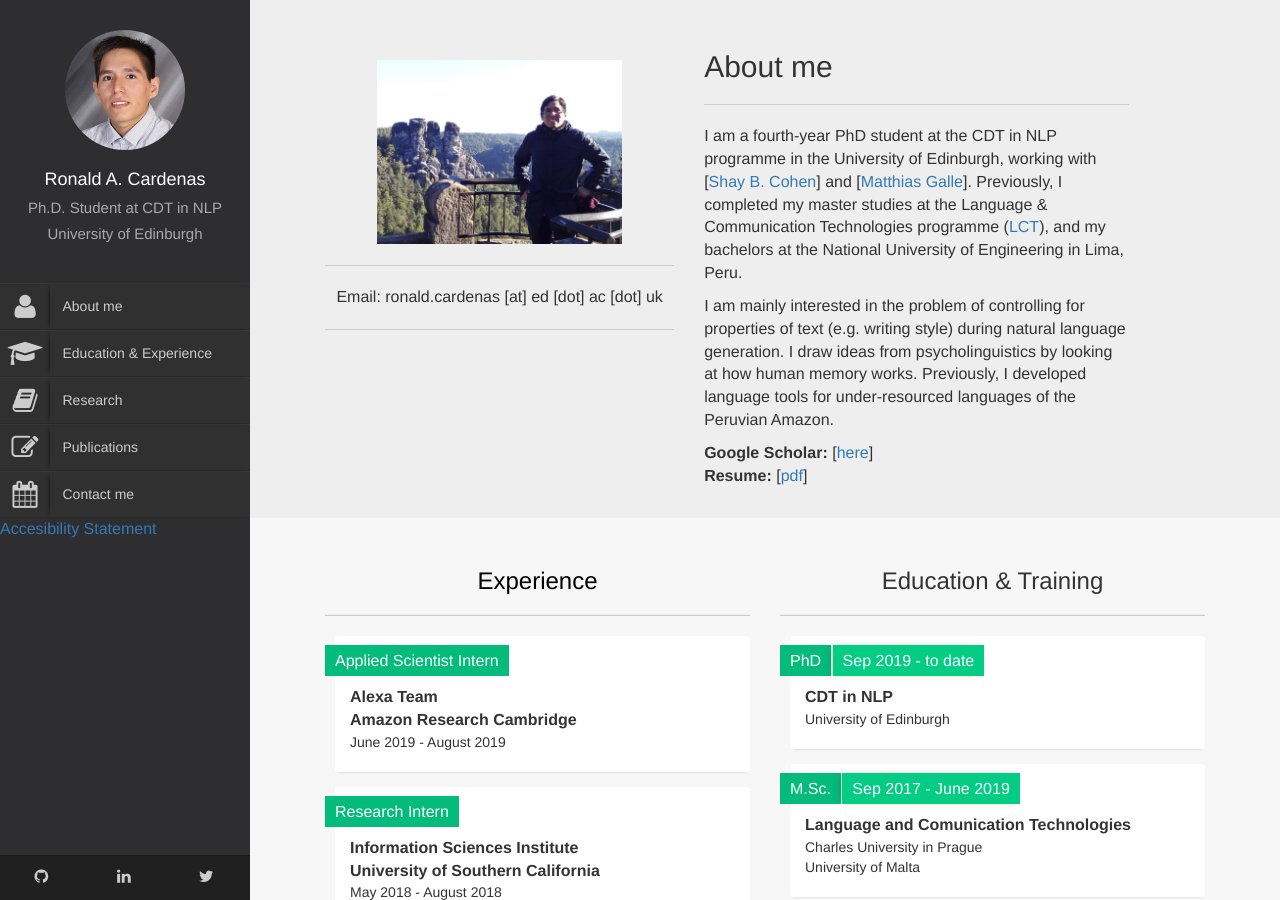
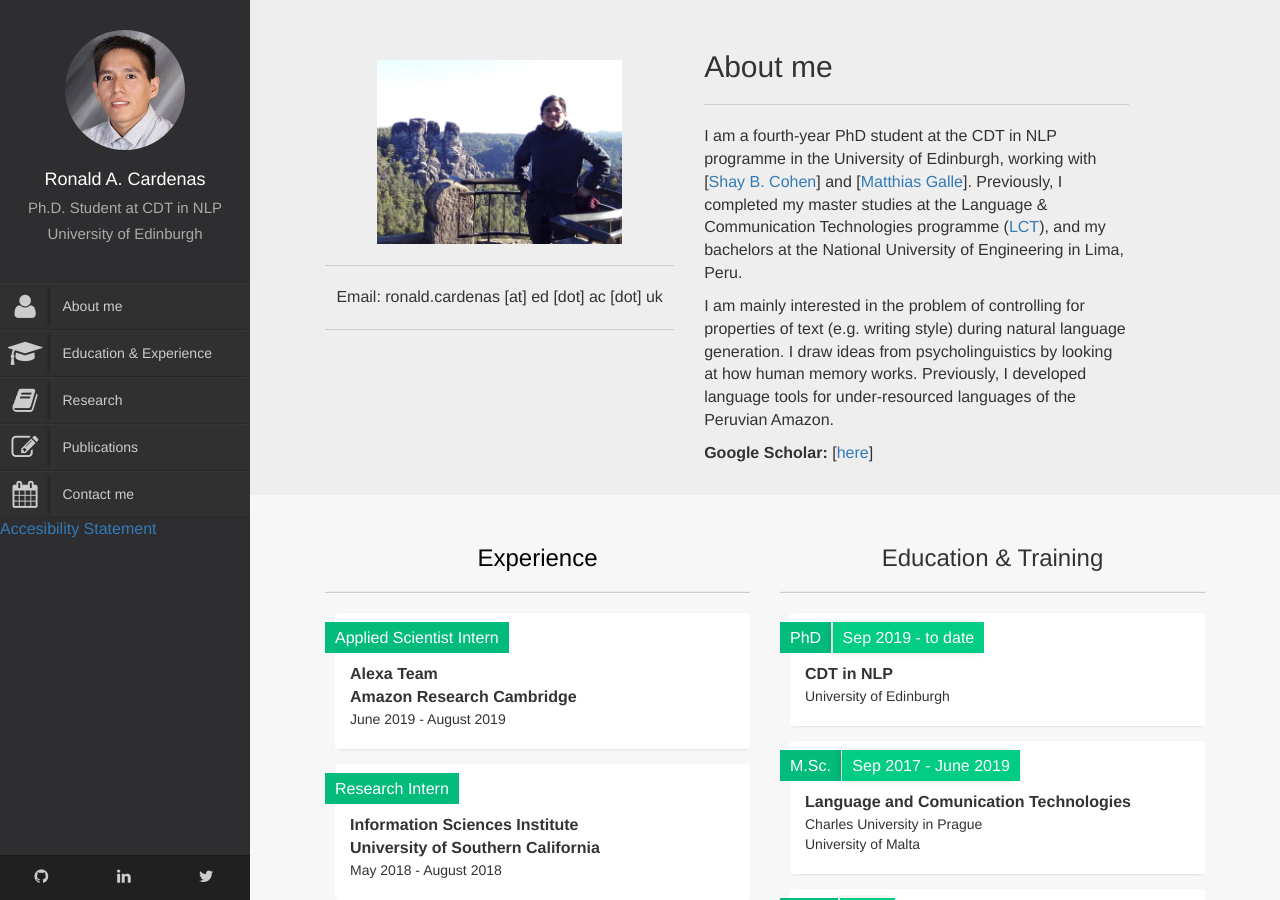
Before and after one commit to ronaldahmed/ronaldahmed.github.io, a Jekyll site: the page built from index.html, in a window 1280 px wide and 900 px high. Built offline with Jekyll 4.4.1, drawn with Linux system fonts in a browser that asks for light colours.

Commit message:
update 0823

```diff
--- a/index.html
+++ b/index.html
@@ -27,7 +27,7 @@ title: Home
 
                         <b>Google Scholar:</b> [<a href="https://scholar.google.com/citations?user=QoPko3IAAAAJ&hl=en&oi=ao">here</a>]
                         <br>
-                        <b>Resume:</b> [<a href="docs/cv.pdf">pdf</a>]
+                        <!-- <b>Resume:</b> [<a href="docs/cv.pdf">pdf</a>] -->
                     </div>
                 </div>
 
```
